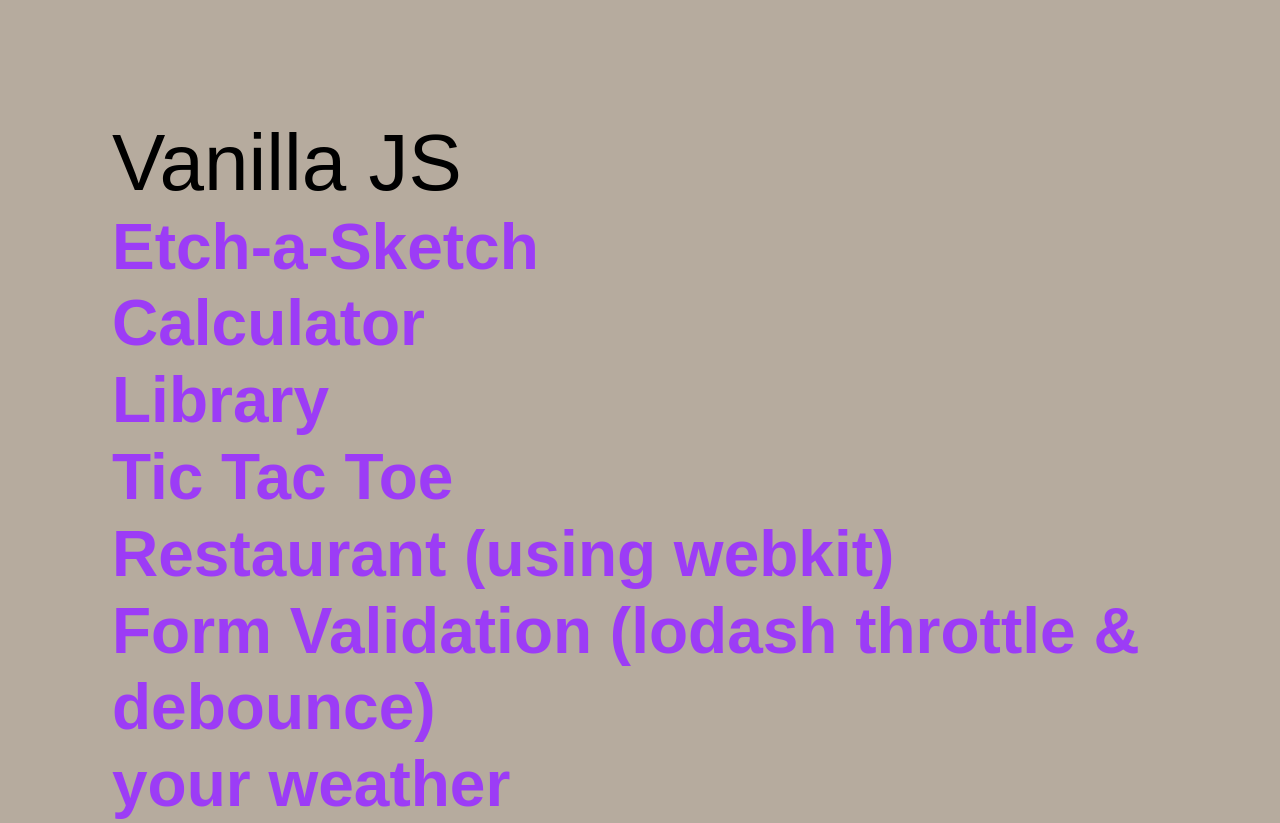
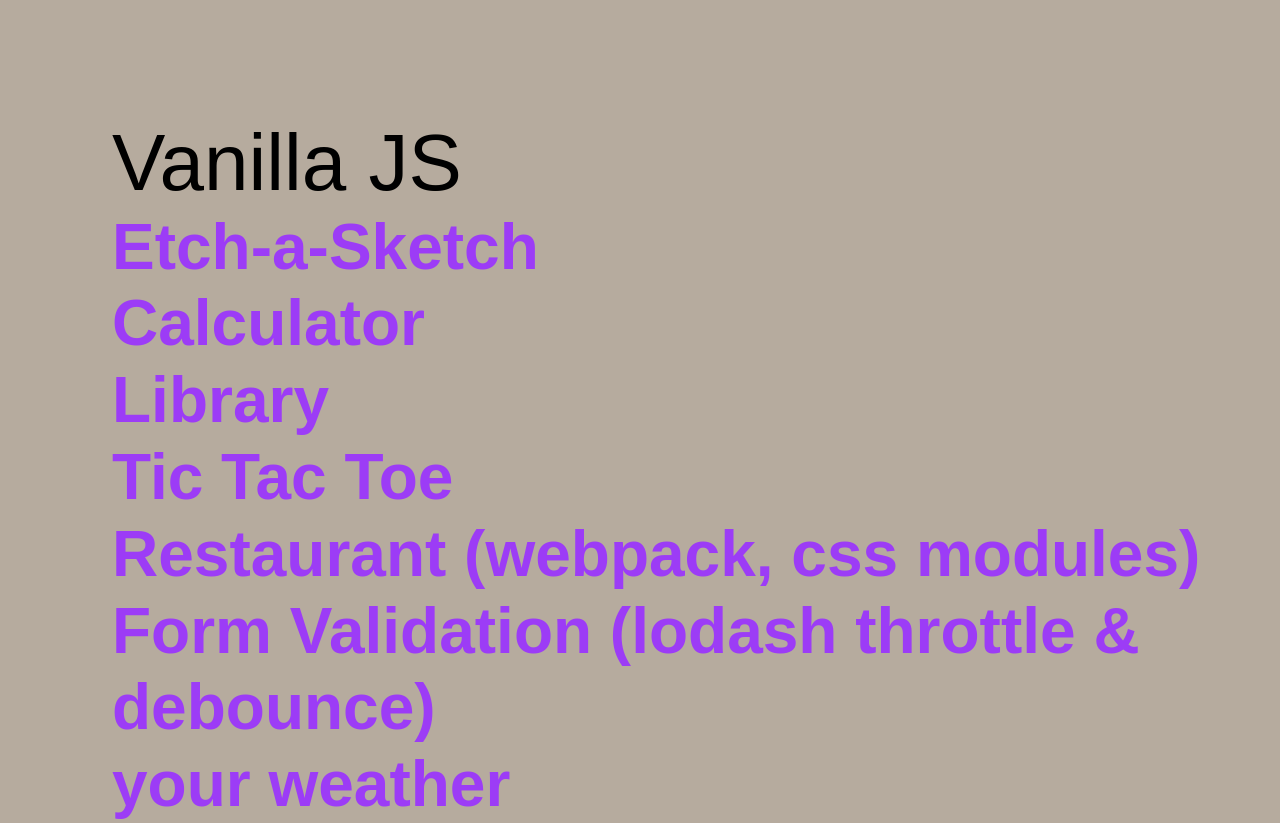
Before and after one commit to wandira/wandira.github.io, a plain HTML site: page index.html in a window 1280 px wide. Shown: the top 823 px of the page. Drawn offline with Linux system fonts and the light colour scheme.

Commit message:
Change minor description

```diff
--- a/index.html
+++ b/index.html
@@ -9,14 +9,13 @@
     </head>
     <body>
         <div id="grandparent">
-            <!-- <h1>My mini projects</h1> -->
             <div id="parent">
                 <span class="title">Vanilla JS</span><br>
                 <a href="etch/etch.html">Etch-a-Sketch</a><br>
                 <a href="calculator/calculator.html">Calculator</a><br>
                 <a href="library/library.html">Library</a><br>
                 <a href="tic-tac-toe/index.html">Tic Tac Toe</a><br>
-                <a href="restaurant/dist/index.html">Restaurant (using webkit)</a><br>
+                <a href="restaurant/dist/index.html">Restaurant (webpack, css modules)</a><br>
                 <a href="form-validation/dist/index.html">Form Validation (lodash throttle & debounce)</a><br>
                 <a href="weather-app/weather.html">your weather</a><br>
                 <br>
```
